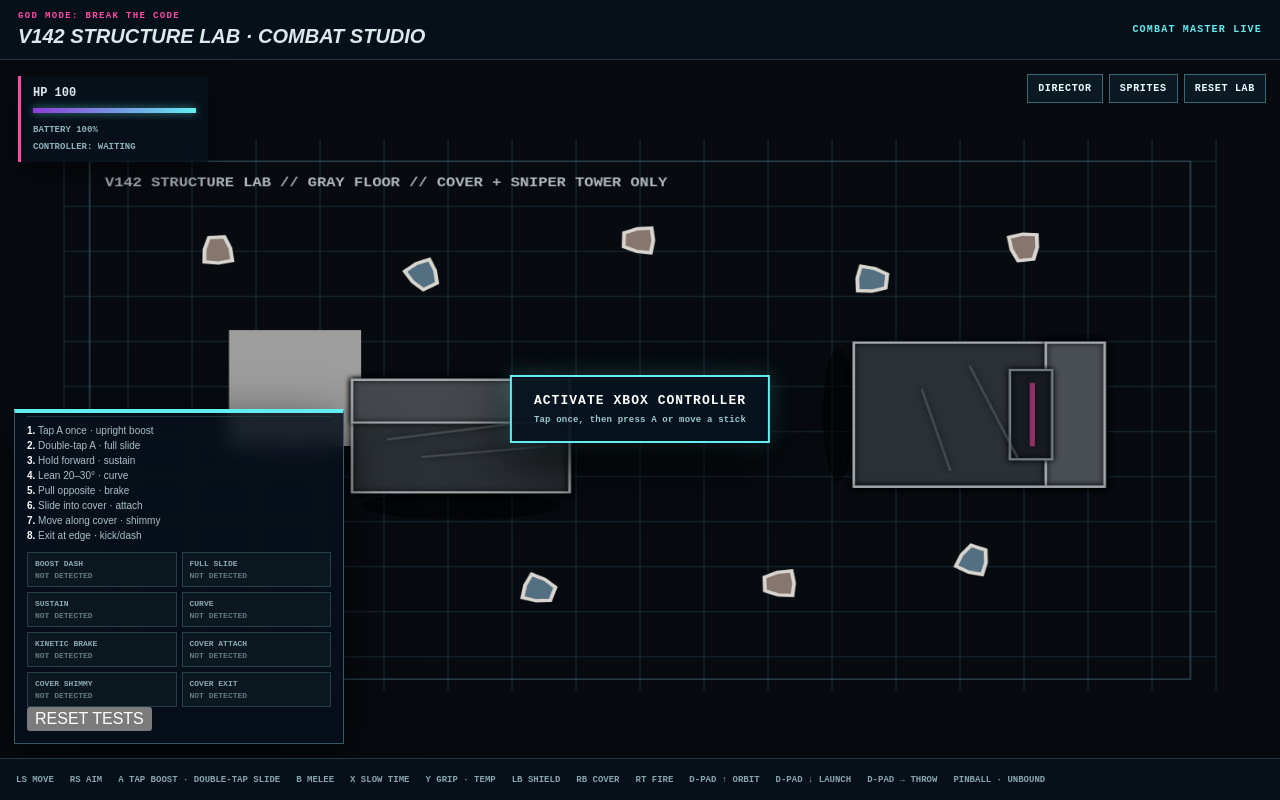
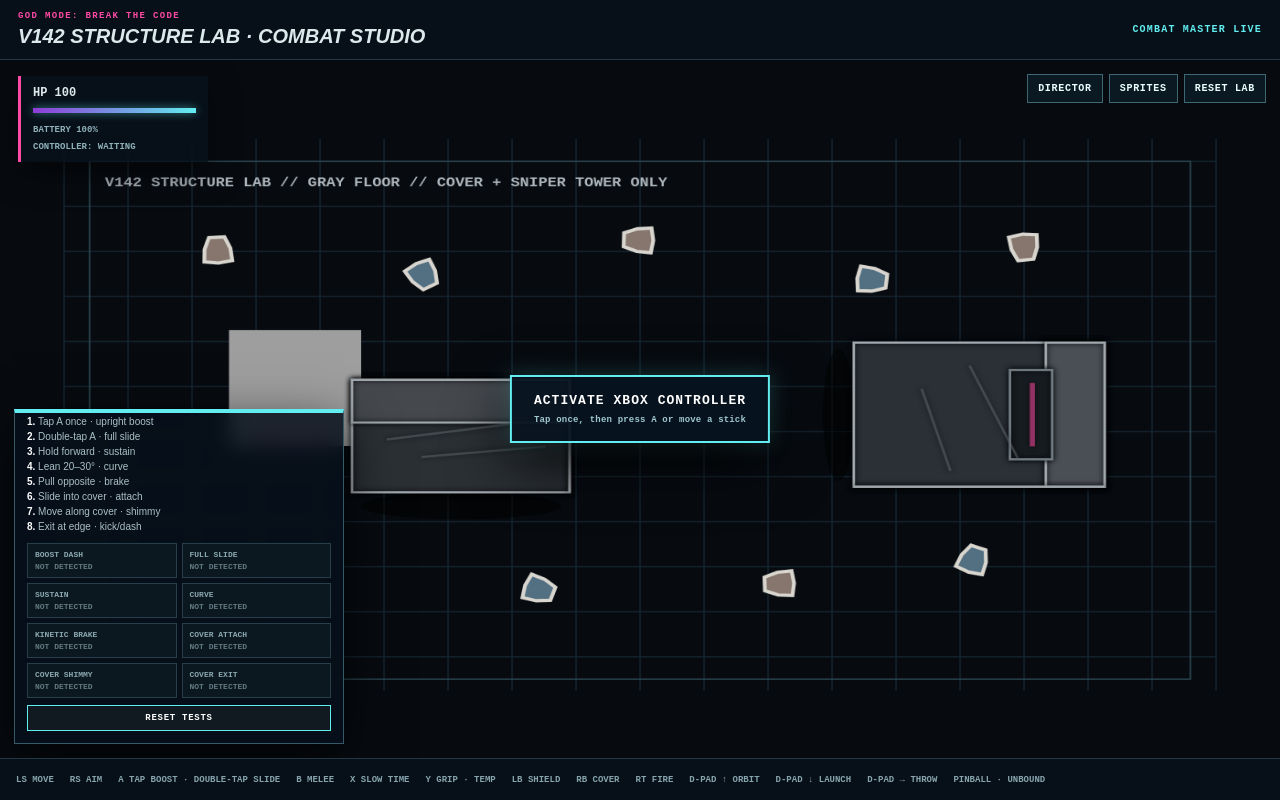
Before and after one commit to leslieadamsisrh-commits/god-mode-break-the-code2, a Next.js app: page / in a window 1280 px wide. In both pictures the pointer is over the button "RESET TESTS". Built offline with nearby package versions, Linux system fonts and the light colour scheme.

Commit message:
Style Training Director reset control

```diff
--- a/app/globals.css
+++ b/app/globals.css
@@ -27,3 +27,6 @@ footer{display:flex;align-items:center;gap:16px;padding:0 16px;border-top:1px so
 .trainingDirector .panelTitle{margin-bottom:6px}.trainingDirector .panelTitle span{color:var(--cyan)}.trainingDirector p{margin:6px 0 9px;color:#abc0c7;font-size:10px;line-height:1.5}.trainingDirector strong{color:#fff}
 .testGrid{display:grid;grid-template-columns:1fr 1fr;gap:5px}.testGrid>div{border:1px solid #263f4b;background:#0c1820;padding:6px 7px}.testGrid span{display:block;color:#8ca8b0;font:800 8px monospace}.testGrid b{display:block;margin-top:3px;color:#627a82;font:900 8px monospace}.testGrid>div.pass{border-color:#54e0c0;background:#0c231f}.testGrid>div.pass b{color:#78f4d1}
 @media(max-width:800px){.trainingDirector{width:270px;max-height:42%;bottom:62px}.testGrid{grid-template-columns:1fr}.trainingDirector p{font-size:9px}}
+
+.resetTests{width:100%;margin-top:7px;border:1px solid #49616b;background:#101a20;color:#dce9ec;padding:7px;font:900 9px monospace;letter-spacing:.08em;cursor:pointer}
+.resetTests:hover{border-color:var(--cyan);color:#fff}
```
